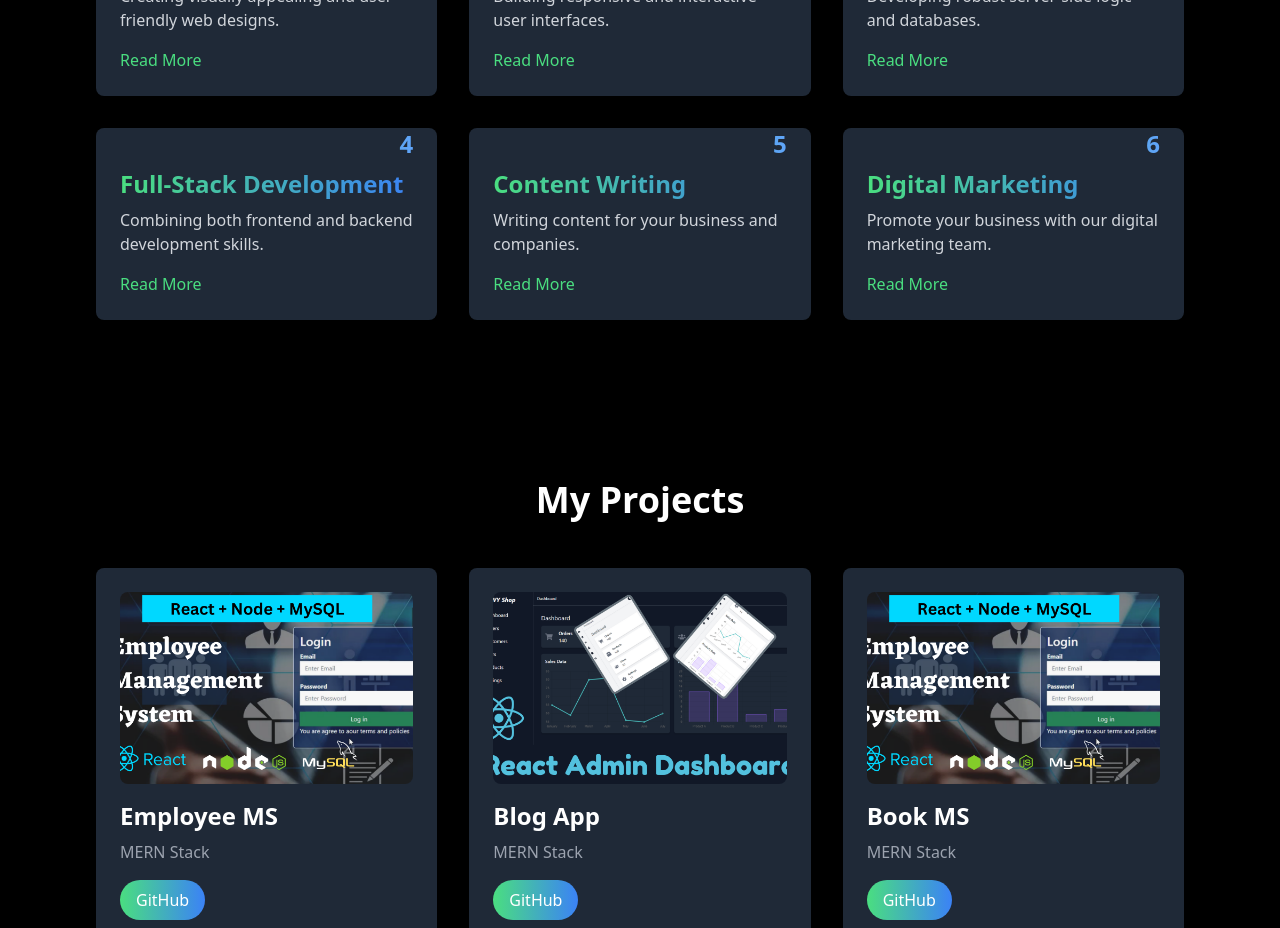
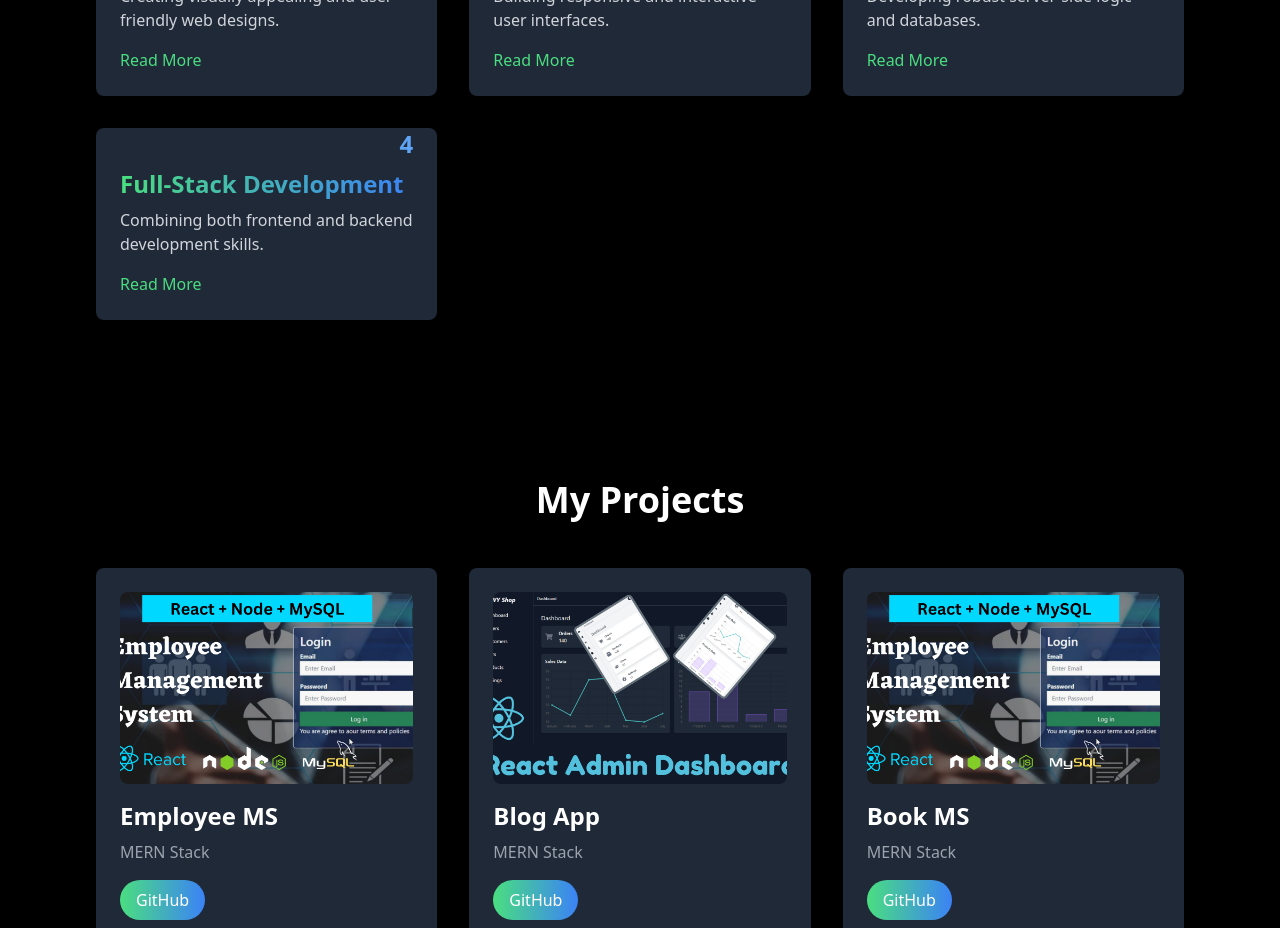
Before and after one commit to ImranImran786/Portfolio, a React (Vite) app: page / in a window 1280 px wide. Shown: the part 1400-2328 px from the top of the page. Built offline with nearby package versions, Linux system fonts and the light colour scheme.

Commit message:
Service.jsx

```diff
--- a/src/components/Service.jsx
+++ b/src/components/Service.jsx
@@ -20,16 +20,6 @@ const services = [
     id: 4,
     title: "Full-Stack Development",
     description: "Combining both frontend and backend development skills.",
-  },
-  {
-    id: 5,
-    title: "Content Writing",
-    description: "Writing content for your business and companies.",
-  },
-  {
-    id: 6,
-    title: "Digital Marketing",
-    description: "Promote your business with our digital marketing team.",
   },
 ];
 const Service = () => {
```
